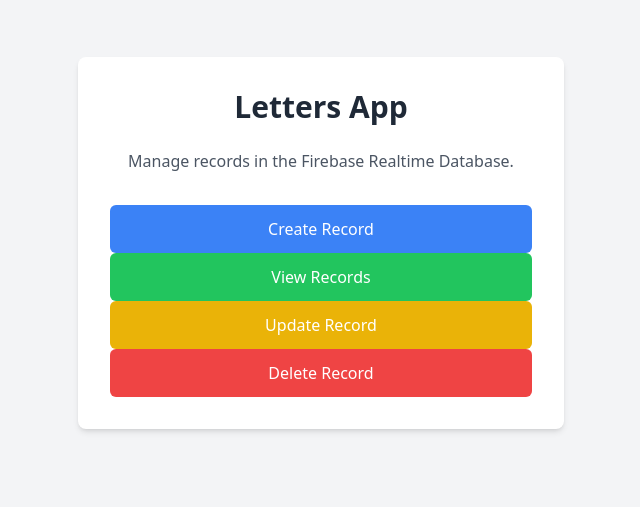
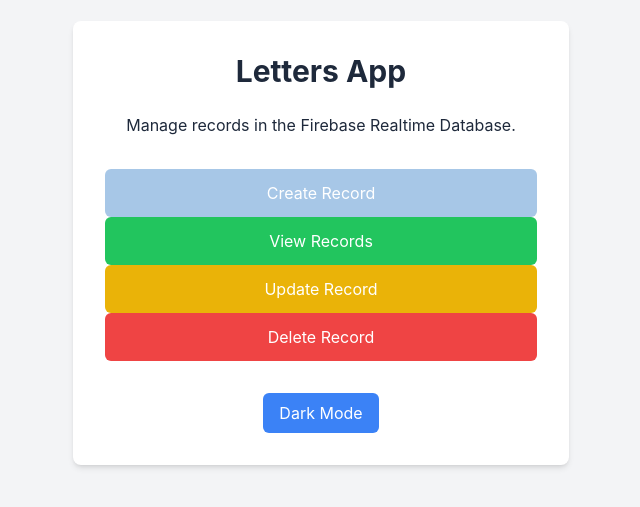
Before and after one commit to ibeshesumne/sandbox, a React (Create React App) app: page / in a window 1280 px wide. Shown: the part 157-664 px from the top of the page, without its empty margins (319-959 px from the left). Built offline with nearby package versions, Linux system fonts and the light colour scheme; no server answers.

Commit message:
dark mode light mode

```diff
--- a/src/App.css
+++ b/src/App.css
@@ -1,3 +1,12 @@
 @tailwind base;
 @tailwind components;
 @tailwind utilities;
+
+body {
+  @apply bg-zenGray text-zenDark font-sans;
+  transition: background-color 0.5s ease, color 0.5s ease;
+}
+
+.dark body {
+  @apply bg-zenDark text-zenDarkText;
+}
--- a/src/App.js
+++ b/src/App.js
@@ -1,36 +1,45 @@
-import React from "react";
+import React, { useContext } from "react";
 import { Link } from "react-router-dom";
+import { DarkModeContext } from "./DarkModeContext";
 
 function App() {
+  const { darkMode, setDarkMode } = useContext(DarkModeContext);
+
   return (
-    <div className="min-h-screen flex items-center justify-center bg-gray-100">
-      <div className="max-w-xl p-8 bg-white rounded-lg shadow-md text-center">
-        <h1 className="text-3xl font-bold text-gray-800 mb-6">Letters App</h1>
-        <p className="text-gray-600 mb-8">
+    <div className="min-h-screen flex items-center justify-center bg-zenGray dark:bg-zenDark">
+      <div className="max-w-xl p-8 bg-zenLight dark:bg-zenDark rounded-lg shadow-md text-center">
+        <h1 className="text-3xl font-bold text-zenDark dark:text-zenDarkText mb-6">Letters App</h1>
+        <p className="text-zenDark dark:text-zenDarkText mb-8">
           Manage records in the Firebase Realtime Database.
         </p>
         <div className="space-y-4">
           <Link to="/create">
-            <button className="w-full bg-blue-500 text-white py-3 rounded-md hover:bg-blue-600 transition">
+            <button className="w-full bg-zenBlue text-zenLight py-3 rounded-md hover:bg-zenAccent transition">
               Create Record
             </button>
           </Link>
           <Link to="/read">
-            <button className="w-full bg-green-500 text-white py-3 rounded-md hover:bg-green-600 transition">
+            <button className="w-full bg-green-500 text-zenLight py-3 rounded-md hover:bg-green-600 transition">
               View Records
             </button>
           </Link>
           <Link to="/update">
-            <button className="w-full bg-yellow-500 text-white py-3 rounded-md hover:bg-yellow-600 transition">
+            <button className="w-full bg-yellow-500 text-zenLight py-3 rounded-md hover:bg-yellow-600 transition">
               Update Record
             </button>
           </Link>
           <Link to="/delete">
-            <button className="w-full bg-red-500 text-white py-3 rounded-md hover:bg-red-600 transition">
+            <button className="w-full bg-red-500 text-zenLight py-3 rounded-md hover:bg-red-600 transition">
               Delete Record
             </button>
           </Link>
         </div>
+        <button
+          onClick={() => setDarkMode(!darkMode)}
+          className="mt-8 px-4 py-2 bg-zenAccent text-zenLight rounded-md hover:bg-zenBlue transition"
+        >
+          {darkMode ? "Light Mode" : "Dark Mode"}
+        </button>
       </div>
     </div>
   );
--- a/src/Components/CreateData.js
+++ b/src/Components/CreateData.js
@@ -29,9 +29,9 @@
   };
 
   return (
-    <div className="min-h-screen flex items-center justify-center bg-gray-100">
-      <div className="max-w-xl p-8 bg-white rounded-lg shadow-md">
-        <h2 className="text-2xl font-bold text-gray-800 mb-6 text-center">Create Record</h2>
+    <div className="min-h-screen flex items-center justify-center bg-zenGray dark:bg-zenDark">
+      <div className="max-w-xl p-8 bg-zenLight dark:bg-zenDark rounded-lg shadow-md">
+        <h2 className="text-2xl font-bold text-zenDark dark:text-zenDarkText mb-6 text-center">Create Record</h2>
         <form onSubmit={handleSubmit} className="space-y-4">
           <input
             type="date"
@@ -40,7 +40,7 @@
             onChange={handleChange}
             placeholder="Date"
             required
-            className="w-full p-3 border rounded-md"
+            className="w-full p-3 border rounded-md bg-zenGray dark:bg-zenDark text-zenDark dark:text-zenDarkText"
           />
           <input
             type="text"
@@ -49,7 +49,7 @@
             onChange={handleChange}
             placeholder="Sender"
             required
-            className="w-full p-3 border rounded-md"
+            className="w-full p-3 border rounded-md bg-zenGray dark:bg-zenDark text-zenDark dark:text-zenDarkText"
           />
           <input
             type="text"
@@ -58,7 +58,7 @@
             onChange={handleChange}
             placeholder="Receiver"
             required
-            className="w-full p-3 border rounded-md"
+            className="w-full p-3 border rounded-md bg-zenGray dark:bg-zenDark text-zenDark dark:text-zenDarkText"
           />
           <textarea
             name="notes"
@@ -66,13 +66,13 @@
             onChange={handleChange}
             placeholder="Notes"
             required
-            className="w-full p-3 border rounded-md resize-none"
+            className="w-full p-3 border rounded-md bg-zenGray dark:bg-zenDark text-zenDark dark:text-zenDarkText resize-none"
           />
-          <button className="w-full bg-blue-500 text-white py-3 rounded-md hover:bg-blue-600 transition">
+          <button className="w-full bg-zenBlue text-zenLight py-3 rounded-md hover:bg-zenAccent transition">
             Create
           </button>
         </form>
-        <Link to="/" className="block text-center mt-4 text-blue-500 underline">
+        <Link to="/" className="block text-center mt-4 text-zenAccent underline">
           Back to Home
         </Link>
       </div>
--- a/src/Components/DeleteData.js
+++ b/src/Components/DeleteData.js
@@ -24,17 +24,17 @@
   };
 
   return (
-    <div className="min-h-screen flex items-center justify-center bg-gray-100">
-      <div className="max-w-4xl p-8 bg-white rounded-lg shadow-md">
-        <h2 className="text-2xl font-bold text-gray-800 mb-6 text-center">Delete Records</h2>
-        <Link to="/" className="block text-blue-500 text-center mb-4 underline">
+    <div className="min-h-screen flex items-center justify-center bg-zenGray dark:bg-zenDark">
+      <div className="max-w-4xl p-8 bg-zenLight dark:bg-zenDark rounded-lg shadow-md">
+        <h2 className="text-2xl font-bold text-zenDark dark:text-zenDarkText mb-6 text-center">Delete Records</h2>
+        <Link to="/" className="block text-zenAccent text-center mb-4 underline">
           Back to Home
         </Link>
         <div className="space-y-2">
           {Object.keys(records).map((key) => (
             <div
               key={key}
-              className="flex justify-between items-center p-3 border rounded-md bg-gray-50 hover:bg-gray-100"
+              className="flex justify-between items-center p-3 border rounded-md bg-zenGray dark:bg-zenDark text-zenDark dark:text-zenDarkText hover:bg-gray-100 dark:hover:bg-gray-800"
             >
               <div>
                 <p className="font-bold">ID: {key}</p>
@@ -42,7 +42,7 @@
               </div>
               <button
                 onClick={() => handleDelete(key)}
-                className="px-4 py-2 bg-red-500 text-white rounded-md hover:bg-red-600 transition"
+                className="px-4 py-2 bg-red-500 text-zenLight rounded-md hover:bg-red-600 transition"
               >
                 Delete
               </button>
--- a/src/Components/ReadData.js
+++ b/src/Components/ReadData.js
@@ -15,17 +15,17 @@
   }, []);
 
   return (
-    <div className="min-h-screen flex items-center justify-center bg-gray-100">
-      <div className="max-w-4xl p-8 bg-white rounded-lg shadow-md">
-        <h2 className="text-2xl font-bold text-gray-800 mb-6 text-center">View Records</h2>
-        <Link to="/" className="block text-blue-500 text-center mb-4 underline">
+    <div className="min-h-screen flex items-center justify-center bg-zenGray dark:bg-zenDark">
+      <div className="max-w-4xl p-8 bg-zenLight dark:bg-zenDark rounded-lg shadow-md">
+        <h2 className="text-2xl font-bold text-zenDark dark:text-zenDarkText mb-6 text-center">View Records</h2>
+        <Link to="/" className="block text-zenAccent text-center mb-4 underline">
           Back to Home
         </Link>
         {Object.keys(data).length > 0 ? (
           Object.keys(data).map((key) => (
             <div
               key={key}
-              className="mb-4 p-4 border rounded-lg bg-gray-50 shadow-sm"
+              className="mb-4 p-4 border rounded-lg bg-zenGray dark:bg-zenDark text-zenDark dark:text-zenDarkText shadow-sm"
             >
               <h3 className="text-lg font-bold">ID: {key}</h3>
               <p>Date: {data[key].date}</p>
--- /dev/null
+++ b/src/DarkModeContext.js
@@ -0,0 +1,22 @@
+// src/DarkModeContext.js
+import React, { createContext, useState, useEffect } from "react";
+
+export const DarkModeContext = createContext();
+
+export const DarkModeProvider = ({ children }) => {
+  const [darkMode, setDarkMode] = useState(false);
+
+  useEffect(() => {
+    if (darkMode) {
+      document.documentElement.classList.add('dark');
+    } else {
+      document.documentElement.classList.remove('dark');
+    }
+  }, [darkMode]);
+
+  return (
+    <DarkModeContext.Provider value={{ darkMode, setDarkMode }}>
+      {children}
+    </DarkModeContext.Provider>
+  );
+};
--- a/src/index.js
+++ b/src/index.js
@@ -1,3 +1,4 @@
+// src/index.js
 import React from "react";
 import ReactDOM from "react-dom";
 import { BrowserRouter as Router, Routes, Route } from "react-router-dom";
@@ -7,9 +8,11 @@
 import ReadData from "./Components/ReadData";
 import UpdateData from "./Components/UpdateData";
 import DeleteData from "./Components/DeleteData";
+import { DarkModeProvider } from "./DarkModeContext";
 
 ReactDOM.render(
   <React.StrictMode>
+    <DarkModeProvider>
       <Router>
         <Routes>
           <Route path="/" element={<App />} />
@@ -19,6 +22,7 @@
           <Route path="/delete" element={<DeleteData />} />
         </Routes>
       </Router>
+    </DarkModeProvider>
   </React.StrictMode>,
   document.getElementById("root")
 );
--- a/tailwind.config.js
+++ b/tailwind.config.js
@@ -1,10 +1,24 @@
-/** @type {import('tailwindcss').Config} */
 module.exports = {
+  darkMode: 'class', // Ensure 'class' mode is set for dark mode
   content: [
     "./src/**/*.{js,jsx,ts,tsx}",
   ],
   theme: {
-    extend: {},
+    extend: {
+      colors: {
+        zenGray: "#F3F4F6",
+        zenBlue: "#A7C7E7",
+        zenDark: "#1E293B",
+        zenAccent: "#3B82F6",
+        zenLight: "#FFFFFF",
+        zenDarkText: "#E2E8F0",
+        zenLightText: "#1E293B",
+      },
+      fontFamily: {
+        sans: ["Inter", "Sans-serif"],
+        serif: ["Lora", "Serif"],
+      },
+    },
   },
   plugins: [],
 };
```
Also changed, not shown: src/Components/UpdateData.js (+13 -13 lines). Lines whose indentation alone changed are shown as unchanged.
